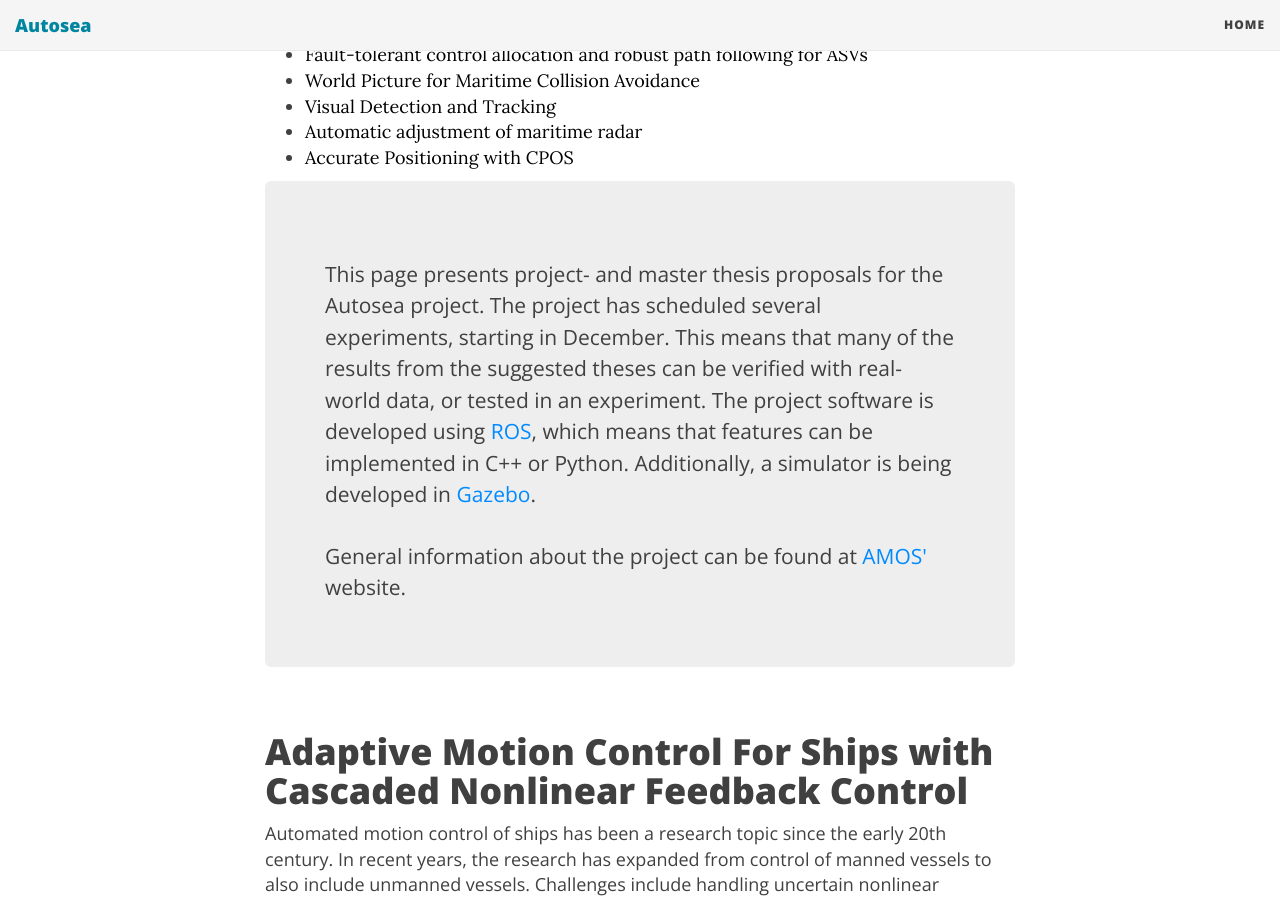
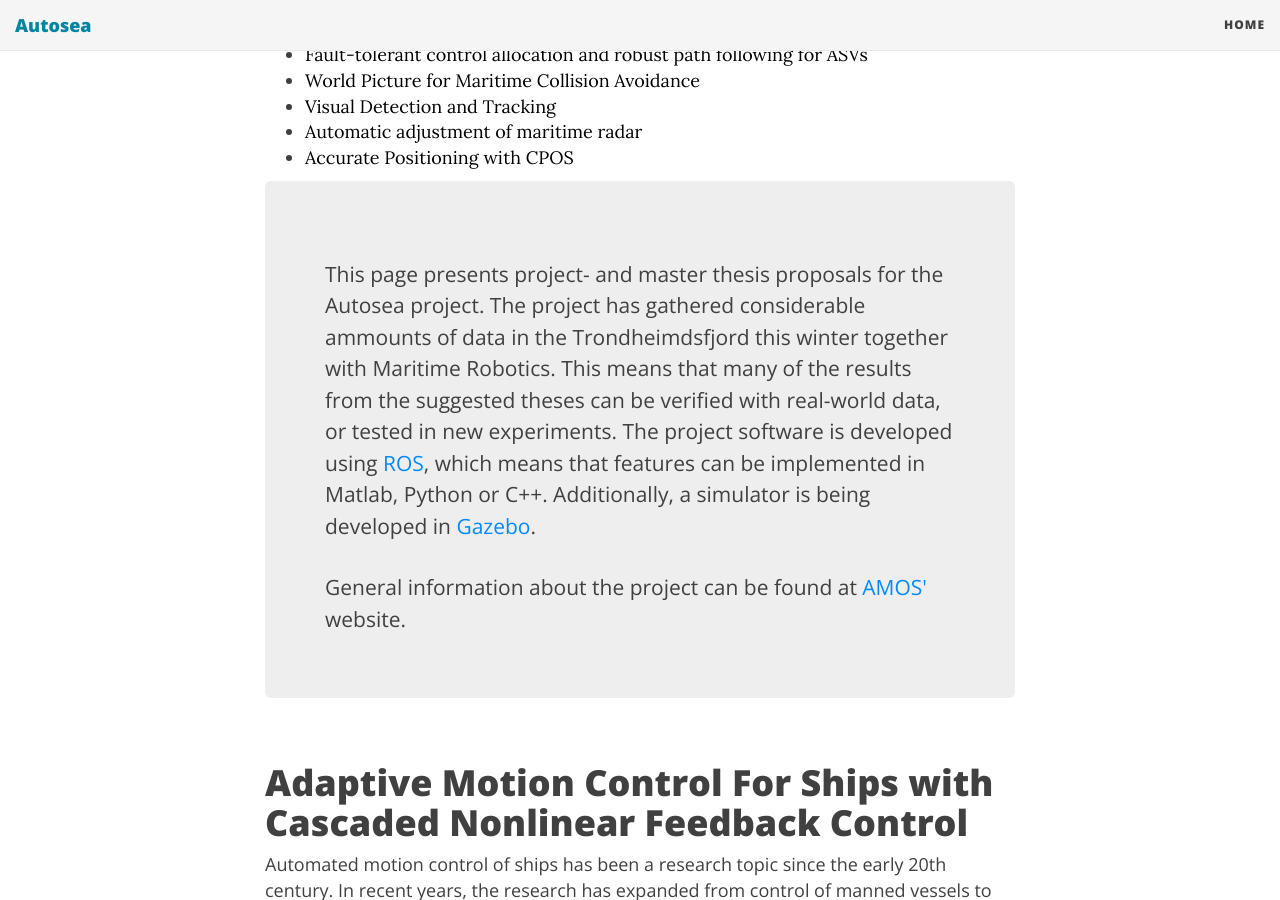
Before and after one commit to autosit/autosit.github.io, a Jekyll site: the page built from index.html, in a window 1280 px wide and 900 px high, scrolled down 519 px. Built offline with Jekyll 4.4.1, drawn with Linux system fonts in a browser that asks for light colours; nearby versions of some CDN libraries; the list of posts is cut into pages by our own code.

Commit message:
updated site description

```diff
--- a/index.html
+++ b/index.html
@@ -13,7 +13,7 @@ subtitle: Sensor fusion and collision avoidance for autonomous surface vehicles
     </ul>
 </div>
 <div class="main-explain-area jumbotron">
-    <p>This page presents project- and master thesis proposals for the Autosea project. The project has scheduled several experiments, starting in December. This means that many of the results from the suggested theses can be verified with real-world data, or tested in an experiment. The project software is developed using <a href="http://www.ros.org/">ROS</a>, which means that features can be implemented in C++ or Python. Additionally, a simulator is being developed in <a href="http://gazebosim.org/">Gazebo</a>.</p>
+    <p>This page presents project- and master thesis proposals for the Autosea project. The project has gathered considerable ammounts of data in the Trondheimdsfjord this winter together with Maritime Robotics. This means that many of the results from the suggested theses can be verified with real-world data, or tested in new experiments. The project software is developed using <a href="http://www.ros.org/">ROS</a>, which means that features can be implemented in Matlab, Python or C++. Additionally, a simulator is being developed in <a href="http://gazebosim.org/">Gazebo</a>.</p>
 
     <p>General information about the project can be found at <a href="https://www.ntnu.edu/amos/autosea">AMOS'</a> website.</p>
 </div>
```
